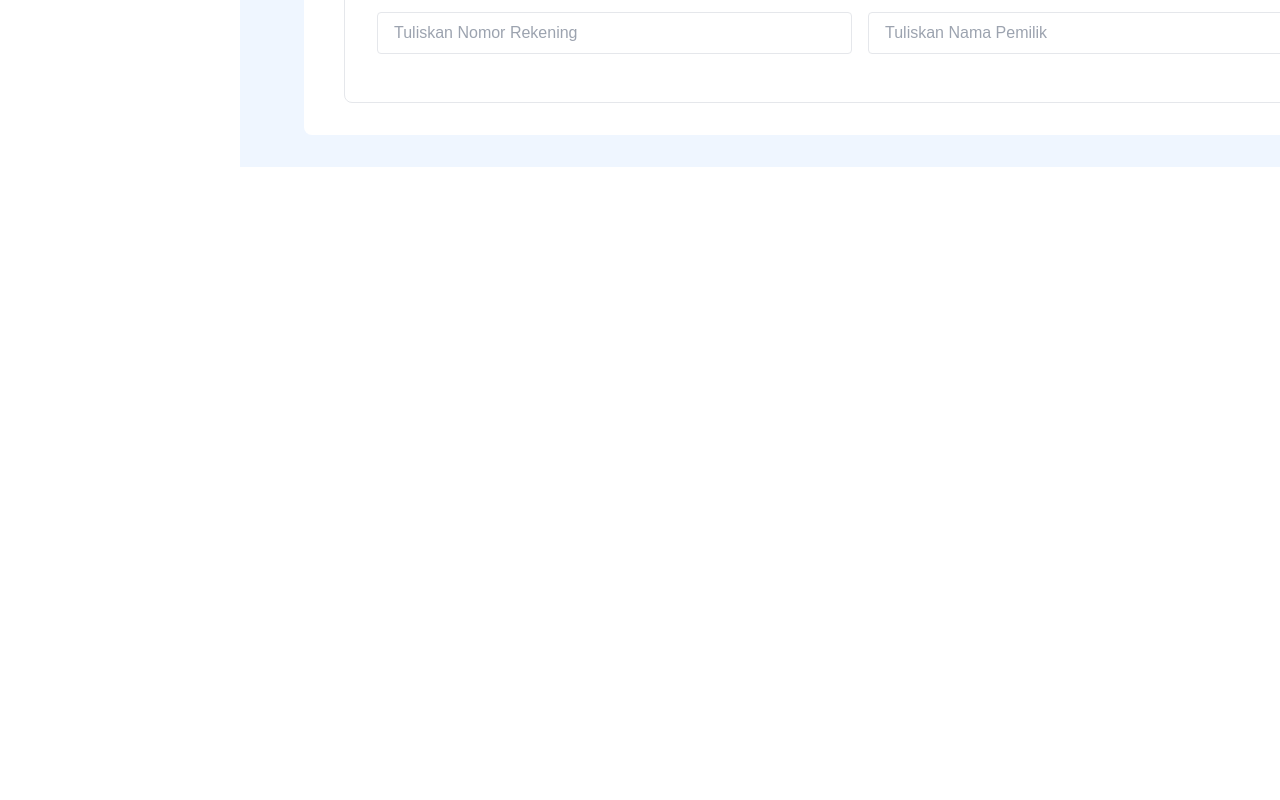
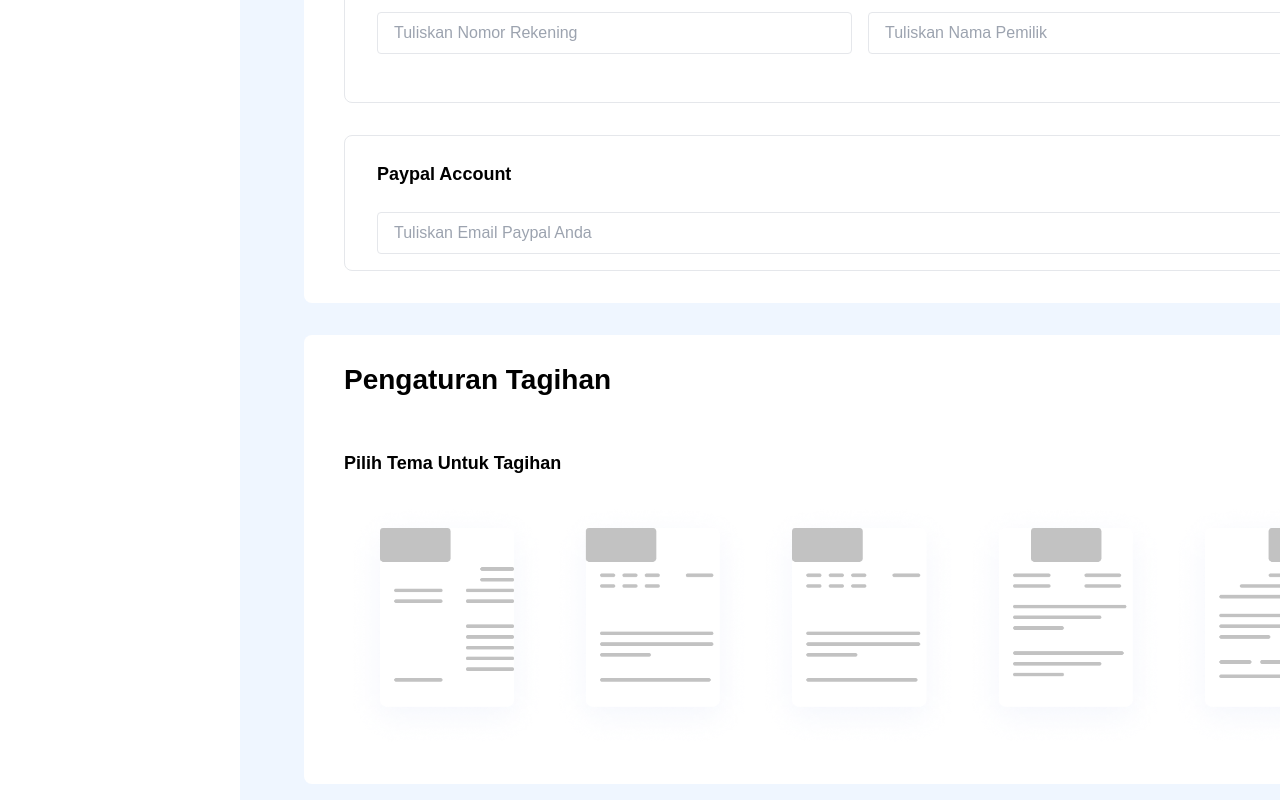
Before and after one commit to ferdianarid/timvoice-digital, a Next.js app: page /admin/Invoices/createinvoices in a window 1280 px wide. Shown: the part 2791-3591 px from the top of the page. Before the commit the page ends 2958 px from the top, so only its background shows below. Built offline with nearby package versions, Linux system fonts and the light colour scheme.

Commit message:
update dashboaard

```diff
--- a/pages/admin/Dashboard.tsx
+++ b/pages/admin/Dashboard.tsx
@@ -46,6 +46,14 @@ const NumStatistics = ({ imgStatistics, altStatistics, title, count }: Interface
 			<h1 className="text-[64px] font-extrabold pt-3"><CountUp end={count} duration={4} /></h1>
 		</React.Fragment>
 	)
+}
+
+export async function getStaticProps(context: any) {
+	return {
+		props: {
+			activity: []
+		}
+	}
 }
 
 // Homepages
--- a/pages/admin/Invoices/createinvoices.tsx
+++ b/pages/admin/Invoices/createinvoices.tsx
@@ -9,6 +9,13 @@ import CoverImage from "../../../public/invoices/UploadCover.png"
 
 // import dashboard layouts
 import DashboardLayouts from '../../../layouts/DashboardLayouts'
+
+import temaOne from "../../../public/tema1.png"
+import temaTwo from "../../../public/tema2.png"
+import temaThree from "../../../public/tema3.png"
+import temaFour from "../../../public/tema4.png"
+
+import checkTema from "../../../public/checklist.png"
 
 // pages create invoices
 const createInvoices: NextPage = () => {
@@ -324,6 +331,28 @@ const createInvoices: NextPage = () => {
                                                         </div>
                                                  </div>
                                           </div>
+
+                                          <div className="w-full px-8 border border-gray-200 rounded-lg mt-8">
+                                                 <h1 className="py-6 text-lg font-bold">Paypal Account</h1>
+                                                 <input
+                                                        type="search"
+                                                        name="query"
+                                                        className="w-full border border-gray-200 rounded-[4px] py-2 px-4 mb-4 text-md text-gray-900  pl-4 focus:outline-blue-800 focus:text-gray-900"
+                                                        placeholder="Tuliskan Email Paypal Anda"
+                                                        autoComplete="on"
+                                                 />
+                                          </div>
+                                   </div>
+                                   <div className="w-full bg-white my-4 h-auto rounded-lg px-10 pb-8">
+                                          <h1 className="py-6 text-[28px] font-bold">Pengaturan Tagihan</h1>
+                                          <h1 className="py-6 text-lg font-bold">Pilih Tema Untuk Tagihan</h1>
+                                          <div className="flex items-center justify-between">
+                                                 <Image src={temaOne} />
+                                                 <Image src={temaTwo} />
+                                                 <Image src={temaTwo} />
+                                                 <Image src={temaThree} />
+                                                 <Image src={temaFour} />
+                                          </div>
                                    </div>
                             </div>
                      </DashboardLayouts>
```
